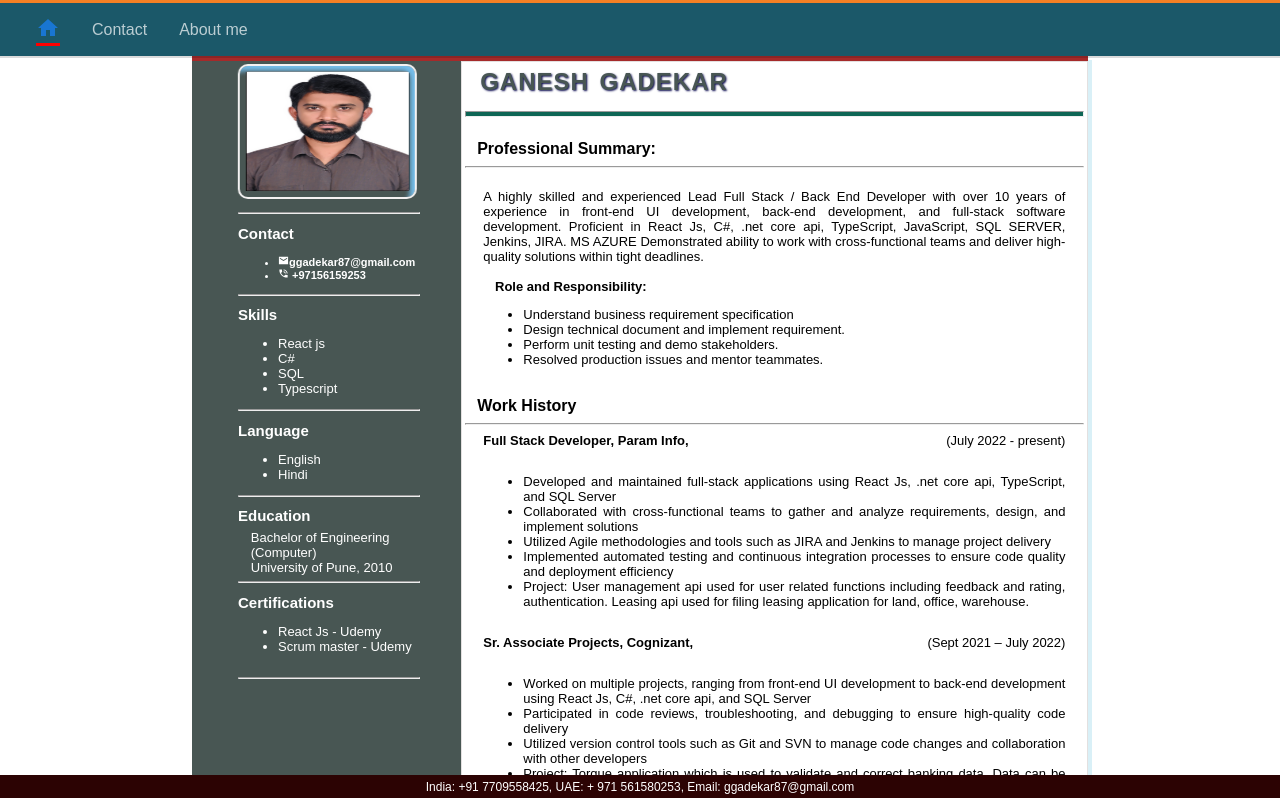
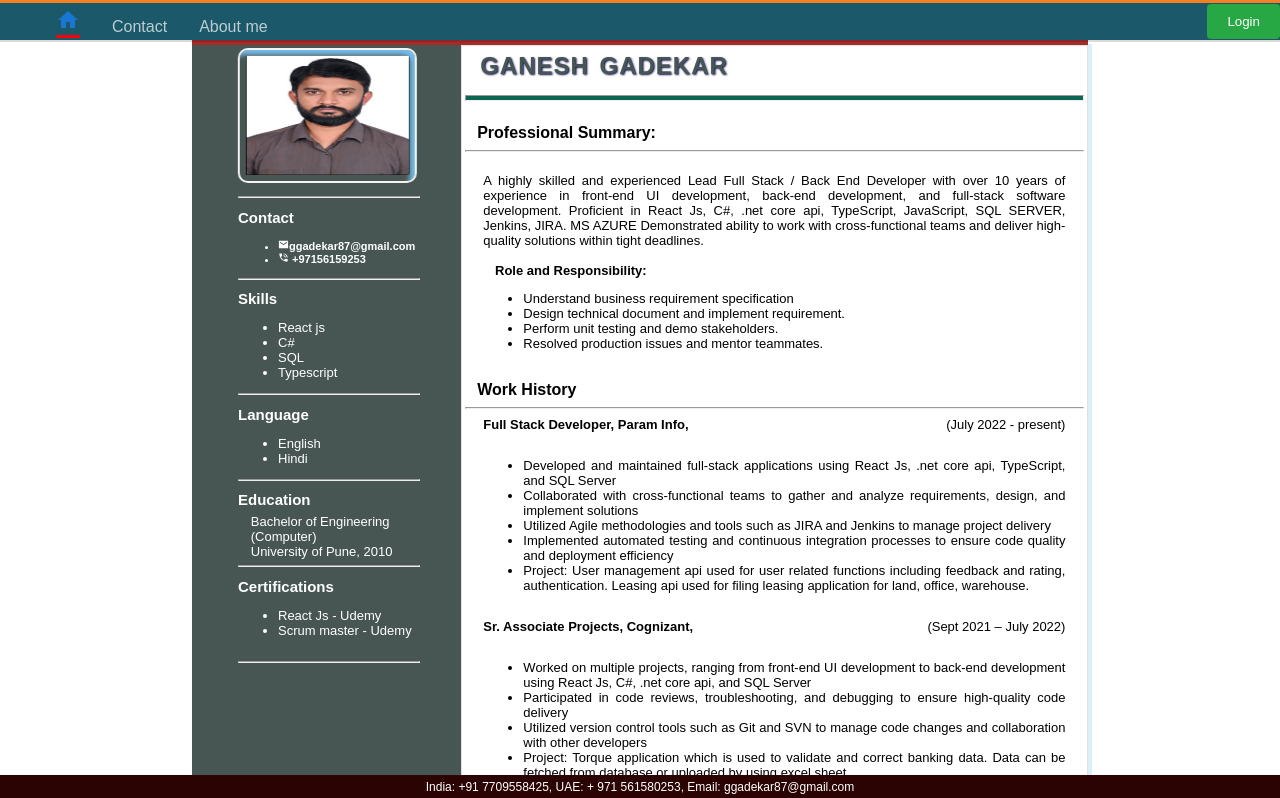
Before and after one commit to ggadekar87/ggadekar, a React (Create React App) app: page / in a window 1280 px wide. Shown: the top 798 px of the page. Built offline with nearby package versions, Linux system fonts and the light colour scheme.

Commit message:
Mobile css menu

```diff
--- a/src/components/header/header.css
+++ b/src/components/header/header.css
@@ -4,7 +4,6 @@
   position: fixed;
   top: 0;
   left: 0;
-  /*background-color: var(--black-025);*/
   color: hsla(0, 0%, 100%, 0.7);
   background-color: #1b5869;
   display: flex;
@@ -17,21 +16,74 @@
   z-index: 5050;
   border-top: 3px solid #f48024;
 }
-.NavigationItems {
-  margin: 0;
-  padding: 0;
-  list-style: none;
-  display: flex;
-  flex-flow: column;
-  align-items: center;
+.overlay {
   height: 100%;
+  width: 0;
+  position: fixed;
+  z-index: 1;
+  top: 0;
+  left: 0;
+  background-color: rgb(0, 0, 0);
+  background-color: rgba(0, 0, 0, 0.9);
+  overflow-x: hidden;
+  transition: 0.5s;
 }
-
-@media (min-width: 500px) {
-  .NavigationItems {
-    flex-flow: row;
+.overlay-content {
+  position: relative;
+  top: 25%;
+  width: 100%;
+  text-align: center;
+  margin-top: 30px;
+}
+.overlay a {
+  padding: 8px;
+  text-decoration: none;
+  font-size: 36px;
+  color: #818181;
+  display: block;
+  transition: 0.3s;
+}
+.overlay a:hover,
+.overlay a:focus {
+  color: #f1f1f1;
+}
+.overlay .closebtn {
+  position: absolute;
+  top: 20px;
+  right: 45px;
+  font-size: 60px;
+}
+.MobileMenu {
+  font-size: "30px";
+  cursor: "pointer";
+  visibility: hidden;
+}
+.menu {
+  visibility: visible;
+  left: 0;
+  position: fixed;
+}
+.Login {
+  float: right;
+  right: 0;
+  position: fixed;
+}
+@media screen and (max-width: 600px) {
+  .overlay-content {
+    top: 10%;
   }
-  .Toolbar {
-    height: 56px;
+  .overlay a {
+    font-size: 20px;
+  }
+  .overlay .closebtn {
+    font-size: 40px;
+    top: 15px;
+    right: 35px;
+  }
+  .menu {
+    visibility: hidden;
+  }
+  .MobileMenu {
+    visibility: visible;
   }
 }
--- a/src/components/header/header.js
+++ b/src/components/header/header.js
@@ -1,18 +1,38 @@
-import { NavLink, Link } from "react-router";
 import "./header.css"
 import NavigationItem from "./navigationItem/navigationItem";
 import HomeIcon from '@mui/icons-material/Home';
 
 const Header = () => {
+  const openNav = () => {
+    document.getElementById("myNav").style.width = "70%";
+  }
+
+  const closeNav = () => {
+    document.getElementById("myNav").style.width = "0%";
+  }
+  let menu = (
+    <ul>
+      <NavigationItem link="/" close={closeNav} exact>
+        <HomeIcon color="primary" />
+      </NavigationItem>
+      <NavigationItem link="/contact" close={closeNav}>Contact</NavigationItem>
+      <NavigationItem link="/aboutme" close={closeNav}>About me</NavigationItem>
+    </ul>
+  );
+
   return (
     <header className="Toolbar">
-      <ul className="NavigationItems">
-        <NavigationItem link="/" exact>
-          <HomeIcon color="primary" />
-        </NavigationItem>
-        <NavigationItem link="/contact">Contact</NavigationItem>
-        <NavigationItem link="/aboutme">About me</NavigationItem>
-      </ul>
+      <button className="Login">Login</button>
+      <span className="MobileMenu" onClick={openNav}>&#9776;</span>
+      <div id="myNav" className="overlay">
+        <a className="closebtn" onClick={closeNav}>&times;</a>
+        <div class="overlay-content">
+          {menu}
+        </div>
+      </div>
+      <div className="menu">
+        {menu}
+      </div>
     </header>
   );
 };
--- a/src/components/header/navigationItem/navigationItem.css
+++ b/src/components/header/navigationItem/navigationItem.css
@@ -6,16 +6,13 @@
   padding: 6px 16px;
   border-radius: 1000px;
 }
-
 .NavigationItem a {
   color: var(--black-600);
   text-decoration: none;
   width: 100%;
   box-sizing: border-box;
 }
-
 .NavigationItem a:hover,
-.NavigationItem a.active,
 .NavigationItem a.active {
   /*background-color: beige; #f48024*/
   background-size: 4px;
@@ -23,8 +20,7 @@
   font-weight: bold;
   border-bottom: 3px solid red;
 }
-
-@media (min-wdth: 500px) {
+@media only screen and (max-width: 600px) {
   .NavigationItem {
     margin: 0;
     display: flex;
@@ -32,39 +28,14 @@
     width: auto;
     align-items: center;
   }
-
   .NavigationItem a {
     text-decoration: none;
     height: 100%;
     padding: 16px 10px;
     border-bottom: 4px solid transparent;
   }
-}
-
-@media only screen and (min-width: 300px) {
-}
-
-@media only screen and (min-width: 400px) {
-}
-
-@media only screen and (min-width: 500px) {
   .NavigationItem a:hover,
-  .NavigationItem a.active,
   .NavigationItem a.active {
-    background-size: 4px;
     color: white;
-    font-weight: bold;
-    border-bottom: 3px solid red;
   }
 }
-
-@media only screen and (min-width: 600px) {
-  .NavigationItem a:hover,
-  .NavigationItem a.active,
-  .NavigationItem a.active {
-    background-size: 4px;
-    color: white;
-    font-weight: bold;
-    border-bottom: 3px solid red;
-  }
-}
--- a/src/components/header/navigationItem/navigationItem.js
+++ b/src/components/header/navigationItem/navigationItem.js
@@ -2,7 +2,7 @@ import React from "react";
 import { NavLink } from "react-router-dom";
 import "./navigationItem.css";
 const NavigationItem = (props) => (
-    <li className="NavigationItem">
+    <li className="NavigationItem" onClick={props.close}>
         <NavLink
             to={props.link}
             exact={props.exact}
--- a/src/components/layout/layout.css
+++ b/src/components/layout/layout.css
@@ -17,7 +17,7 @@ footer {
 }
 
 .Content {
-  margin-top: 56px;
+  margin-top: 40px;
 }
 .layout {
   display: list-item;
```
